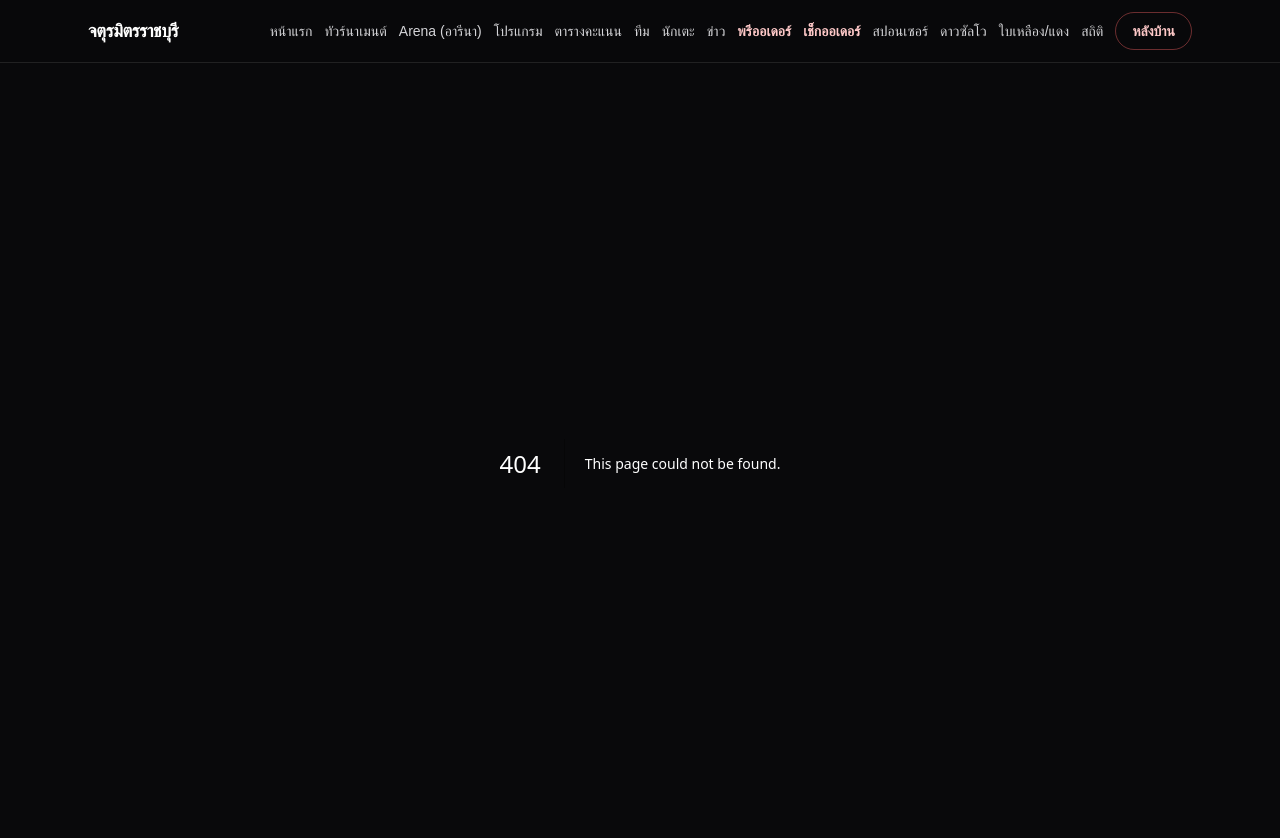
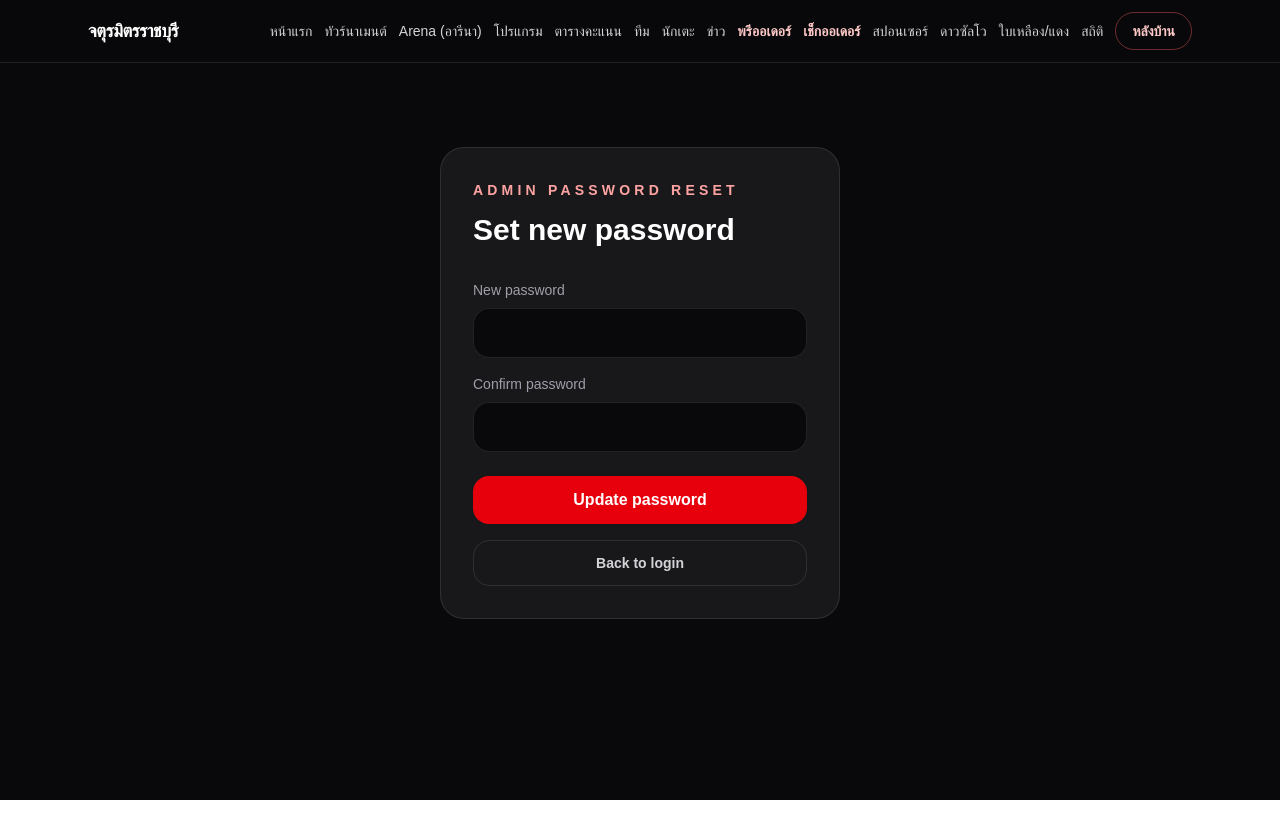
Before and after one commit to chatchapak24-netizen/jaturamit-platform, a Next.js app: page /admin/reset-password in a window 1280 px wide. Before the commit this address had no page. Shown: the top 838 px of the page. After the commit the page ends 800 px from the top, so only its background shows below. Built offline with nearby package versions, Linux system fonts and the light colour scheme.

Commit message:
Add admin password reset flow

```diff
--- a/app/admin/login/page.tsx
+++ b/app/admin/login/page.tsx
@@ -10,14 +10,17 @@ export default function AdminLoginPage() {
   const [email, setEmail] = useState("");
   const [password, setPassword] = useState("");
   const [loading, setLoading] = useState(false);
+  const [resetLoading, setResetLoading] = useState(false);
   const [errorText, setErrorText] = useState("");
+  const [noticeText, setNoticeText] = useState("");
 
   async function handleLogin(e: React.FormEvent) {
     e.preventDefault();
     setLoading(true);
     setErrorText("");
+    setNoticeText("");
 
-    const { error } = await supabaseBrowser.auth.signInWithPassword({
+    const { data, error } = await supabaseBrowser.auth.signInWithPassword({
       email,
       password,
     });
@@ -28,8 +31,56 @@ export default function AdminLoginPage() {
       return;
     }
 
+    if (!data.user) {
+      setErrorText("Login failed. Please try again.");
+      setLoading(false);
+      return;
+    }
+
+    const { data: adminProfile, error: adminError } = await supabaseBrowser
+      .from("admin_users")
+      .select("id")
+      .eq("auth_user_id", data.user.id)
+      .eq("status", "active")
+      .maybeSingle();
+
+    if (adminError || !adminProfile) {
+      await supabaseBrowser.auth.signOut();
+      setErrorText(
+        adminError?.message ||
+          "Login succeeded, but this user is not an active admin.",
+      );
+      setLoading(false);
+      return;
+    }
+
     router.push("/admin");
     router.refresh();
+  }
+
+  async function handlePasswordReset() {
+    setErrorText("");
+    setNoticeText("");
+
+    if (!email) {
+      setErrorText("Enter your admin email first, then request a password reset.");
+      return;
+    }
+
+    setResetLoading(true);
+
+    const { error } = await supabaseBrowser.auth.resetPasswordForEmail(email, {
+      redirectTo: `${window.location.origin}/admin/reset-password`,
+    });
+
+    if (error) {
+      setErrorText(error.message);
+      setResetLoading(false);
+      return;
+    }
+
+    setNoticeText("Password reset email sent. Check your inbox.");
+    setResetLoading(false);
   }
 
   return (
@@ -76,6 +127,12 @@ export default function AdminLoginPage() {
           </div>
         )}
 
+        {noticeText && (
+          <div className="mt-5 rounded-2xl border border-emerald-500/40 bg-emerald-950/40 p-4 text-sm text-emerald-200">
+            {noticeText}
+          </div>
+        )}
+
         <button
           type="submit"
           disabled={loading}
@@ -83,6 +140,15 @@ export default function AdminLoginPage() {
         >
           {loading ? "กำลังเข้าสู่ระบบ..." : "เข้าสู่ระบบ"}
         </button>
+
+        <button
+          type="button"
+          disabled={resetLoading}
+          onClick={() => void handlePasswordReset()}
+          className="mt-4 w-full rounded-2xl border border-white/10 px-5 py-3 text-sm font-bold text-zinc-300 hover:bg-white/10 disabled:opacity-50"
+        >
+          {resetLoading ? "Sending reset email..." : "Forgot password? Send reset email"}
+        </button>
       </form>
     </main>
   );
--- /dev/null
+++ b/app/admin/reset-password/page.tsx
@@ -0,0 +1,121 @@
+"use client";
+
+import { useState } from "react";
+import Link from "next/link";
+import { useRouter } from "next/navigation";
+import { supabaseBrowser } from "@/lib/supabase-browser";
+
+export default function AdminResetPasswordPage() {
+  const router = useRouter();
+  const [password, setPassword] = useState("");
+  const [confirmPassword, setConfirmPassword] = useState("");
+  const [loading, setLoading] = useState(false);
+  const [errorText, setErrorText] = useState("");
+  const [noticeText, setNoticeText] = useState("");
+
+  async function handleResetPassword(e: React.FormEvent) {
+    e.preventDefault();
+    setErrorText("");
+    setNoticeText("");
+
+    if (password.length < 8) {
+      setErrorText("Password must be at least 8 characters.");
+      return;
+    }
+
+    if (password !== confirmPassword) {
+      setErrorText("Passwords do not match.");
+      return;
+    }
+
+    setLoading(true);
+
+    const { error } = await supabaseBrowser.auth.updateUser({ password });
+
+    if (error) {
+      setErrorText(error.message);
+      setLoading(false);
+      return;
+    }
+
+    setNoticeText("Password updated. Redirecting to admin login...");
+    setLoading(false);
+
+    window.setTimeout(() => {
+      router.push("/admin/login");
+      router.refresh();
+    }, 1200);
+  }
+
+  return (
+    <main className="mx-auto flex min-h-[80vh] max-w-md items-center px-6">
+      <form
+        onSubmit={handleResetPassword}
+        className="w-full rounded-3xl border border-white/10 bg-zinc-900 p-8"
+      >
+        <p className="text-sm font-semibold uppercase tracking-[0.3em] text-red-300">
+          Admin Password Reset
+        </p>
+
+        <h1 className="mt-3 text-3xl font-black">Set new password</h1>
+
+        <div className="mt-8 space-y-4">
+          <div>
+            <label className="mb-2 block text-sm text-zinc-400">
+              New password
+            </label>
+            <input
+              type="password"
+              className="w-full rounded-2xl border border-white/10 bg-zinc-950 px-4 py-3 text-white outline-none focus:border-red-400"
+              value={password}
+              onChange={(e) => setPassword(e.target.value)}
+              minLength={8}
+              required
+            />
+          </div>
+
+          <div>
+            <label className="mb-2 block text-sm text-zinc-400">
+              Confirm password
+            </label>
+            <input
+              type="password"
+              className="w-full rounded-2xl border border-white/10 bg-zinc-950 px-4 py-3 text-white outline-none focus:border-red-400"
+              value={confirmPassword}
+              onChange={(e) => setConfirmPassword(e.target.value)}
+              minLength={8}
+              required
+            />
+          </div>
+        </div>
+
+        {errorText && (
+          <div className="mt-5 rounded-2xl border border-red-500/40 bg-red-950/40 p-4 text-sm text-red-200">
+            {errorText}
+          </div>
+        )}
+
+        {noticeText && (
+          <div className="mt-5 rounded-2xl border border-emerald-500/40 bg-emerald-950/40 p-4 text-sm text-emerald-200">
+            {noticeText}
+          </div>
+        )}
+
+        <button
+          type="submit"
+          disabled={loading}
+          className="mt-6 w-full rounded-2xl bg-red-600 px-5 py-3 font-bold text-white hover:bg-red-500 disabled:opacity-50"
+        >
+          {loading ? "Updating password..." : "Update password"}
+        </button>
+
+        <Link
+          href="/admin/login"
+          className="mt-4 block rounded-2xl border border-white/10 px-5 py-3 text-center text-sm font-bold text-zinc-300 hover:bg-white/10"
+        >
+          Back to login
+        </Link>
+      </form>
+    </main>
+  );
+}
```
